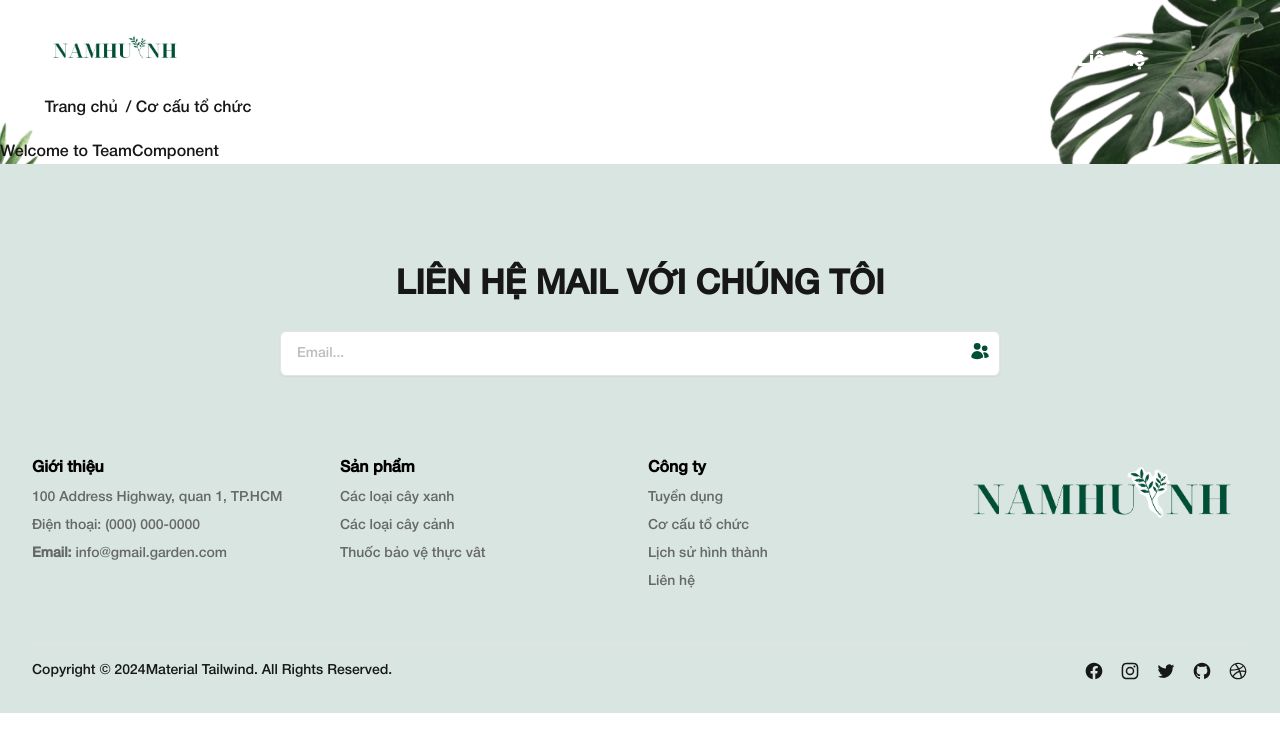
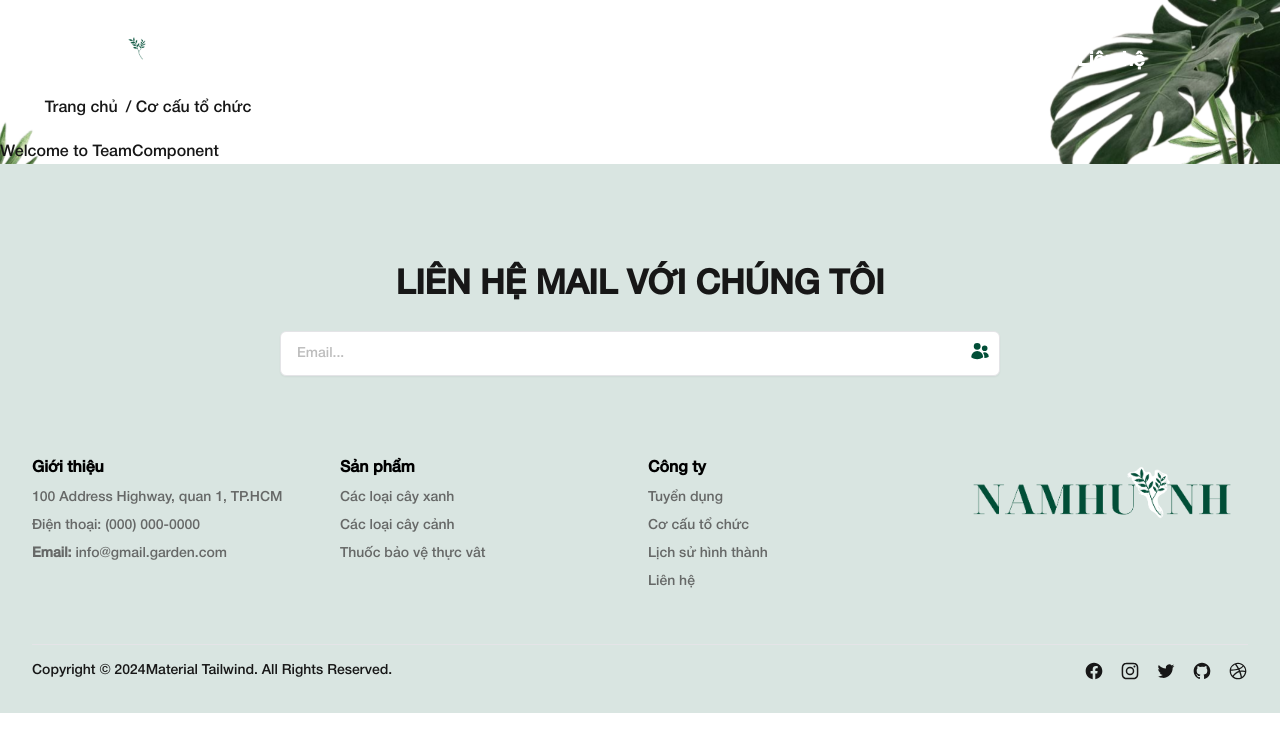
Before and after one commit to namhn201/plants-website, a Next.js app: page /team in a window 1280 px wide. Shown: the top 752 px of the page. Built offline with nearby package versions, Linux system fonts and the light colour scheme.

Commit message:
fix logo

```diff
--- a/src/components/layout/Footer/index.tsx
+++ b/src/components/layout/Footer/index.tsx
@@ -135,7 +135,7 @@ const FooterComponent = () => {
                 <div className="Logo cursor-pointer">
                   <img
                     className="bg-transparent"
-                    src="/assets/LogoPlantPng_3.png"
+                    src="/assets/LogoPlantPng_4.png"
                     alt=""
                   />
                 </div>
--- a/src/components/layout/Header/index.tsx
+++ b/src/components/layout/Header/index.tsx
@@ -349,7 +349,7 @@ const Header = () => {
     <Link href={routerName.DashBoard}>
       <img
         className=" cursor-pointer absolute w-[110px] h-[50px] md:static md:h-full md:w-full"
-        src="/assets/LogoPlantPng_4.png"
+        src="/assets/LogoPlantPng_3.png"
         alt="LogoPlants"
       />
     </Link>
```
Also changed, not shown: public/assets/LogoPlantPng_3.png.
